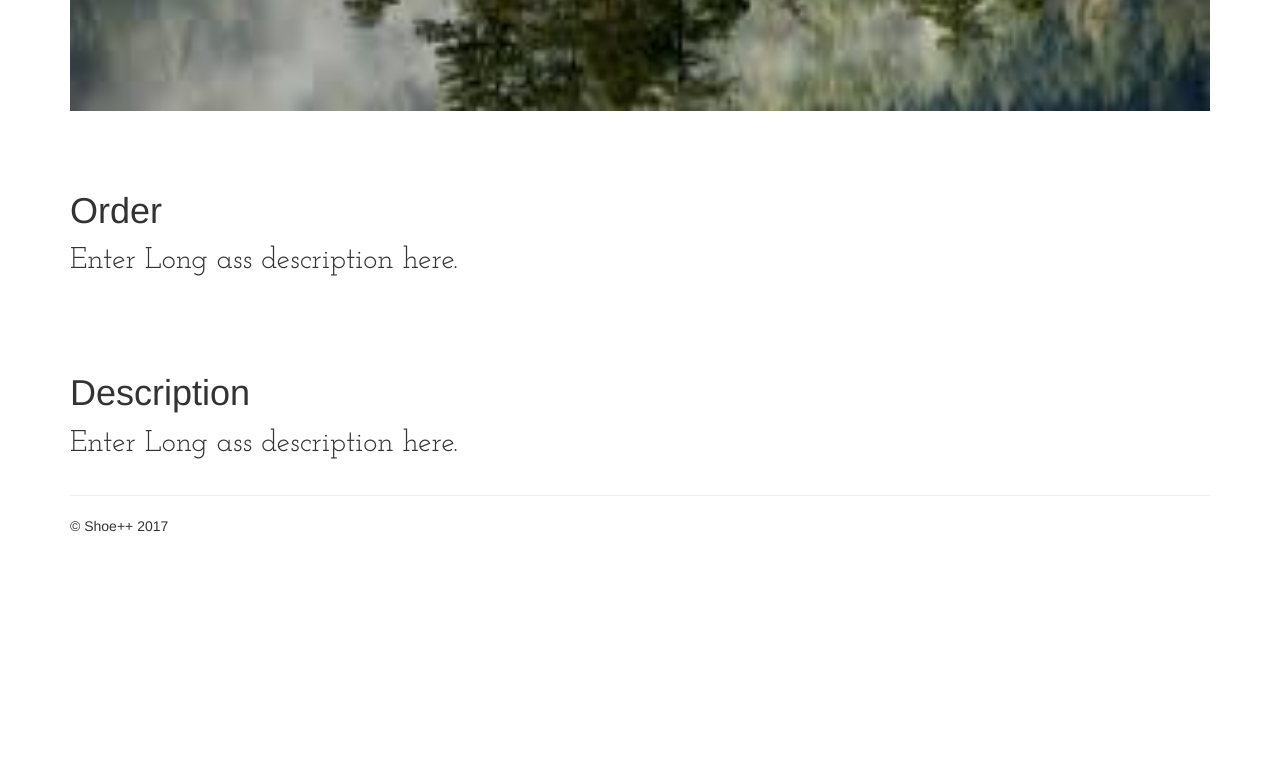
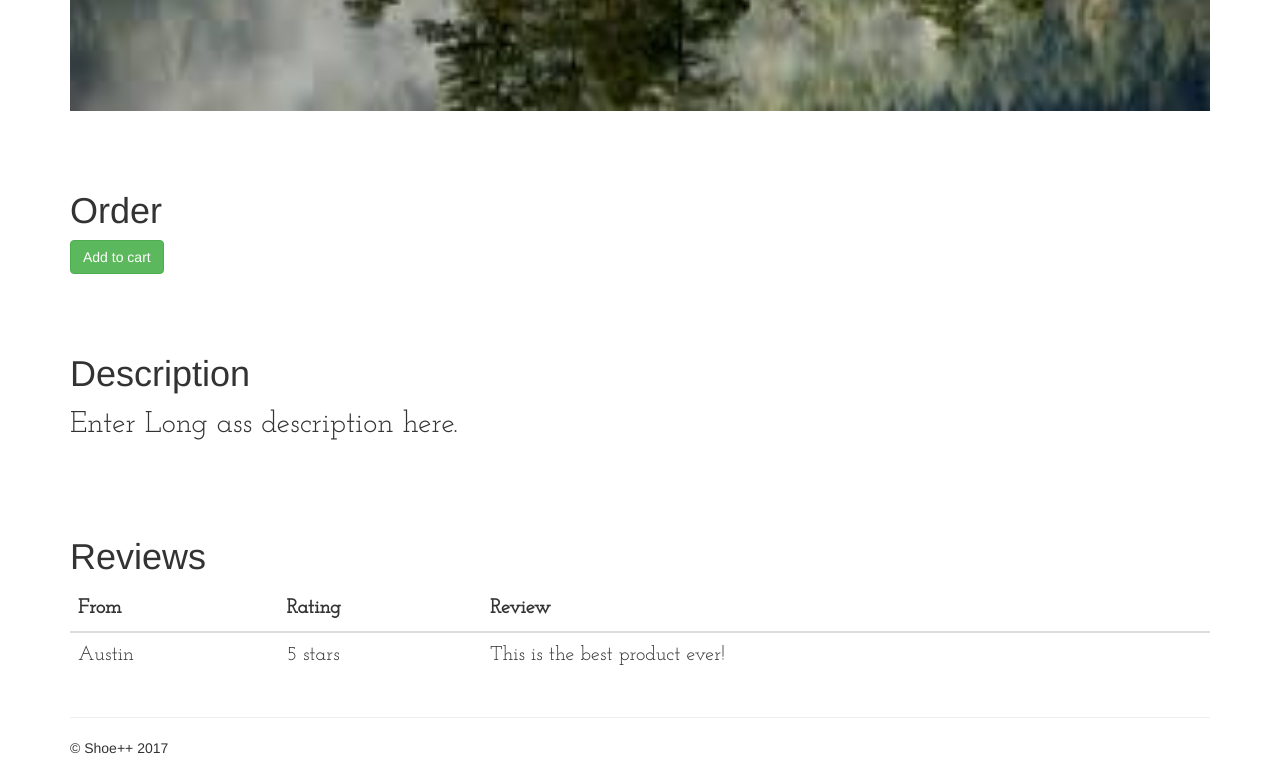
Before and after one commit to banujan59/htdocs, a PHP site: page /product.php in a window 1280 px wide. Shown: the part 856-1624 px from the top of the page. Before the commit the page ends 1388 px from the top, so only its background shows below. Run offline with PHP 8.4, Linux system fonts and the light colour scheme.

Commit message:
Product page
almost done!

```diff
--- a/css/style.css
+++ b/css/style.css
@@ -101,4 +101,10 @@ nav ul li a:hover
 	font-size: 30px;
 	font-family: 'Josefin Slab', serif;
 }
+
+table th, table td
+{
+	font-family: 'Josefin Slab', serif;
+	font-size: 20px;
+}
 /* Other */
--- a/product.php
+++ b/product.php
@@ -71,9 +71,7 @@
 			</div> <!-- End row -->
 			<div class="row">
 				<div class="col-md-12">
-					<p class="plusplusText">
-						Enter Long ass description here.
-					</p>
+					<button class="btn btn-success">Add to cart</button>
 				</div>
 			</div> <!-- End row -->
 			<div class="row">
@@ -91,6 +89,34 @@
 					</p>
 				</div>
 			</div> <!-- End row -->
+			<div class="row">
+				<br/><br/><br/>
+				<div class="col-md-3">
+					<header>
+						<h1>Reviews</h1>
+					</header>
+				</div>
+			</div> <!-- End row -->
+			<div class="row">
+				<div class="col-md-12">
+					<table class="table">
+						<thead>
+							<tr>
+								<th>From</th>
+								<th>Rating</th>
+								<th>Review</th>
+							</tr>
+						</thead>
+						<tbody>
+							<tr>
+								<td>Austin</td>
+								<td>5 stars</td>
+								<td>This is the best product ever!</td>
+							</tr>
+						</tbody>
+					</table>
+				</div>
+			</div> <!-- End row -->
 
 
 			<hr/>
```
